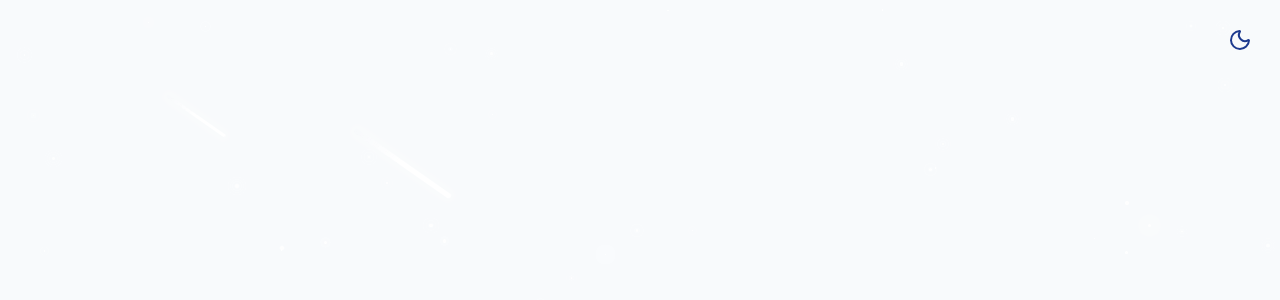
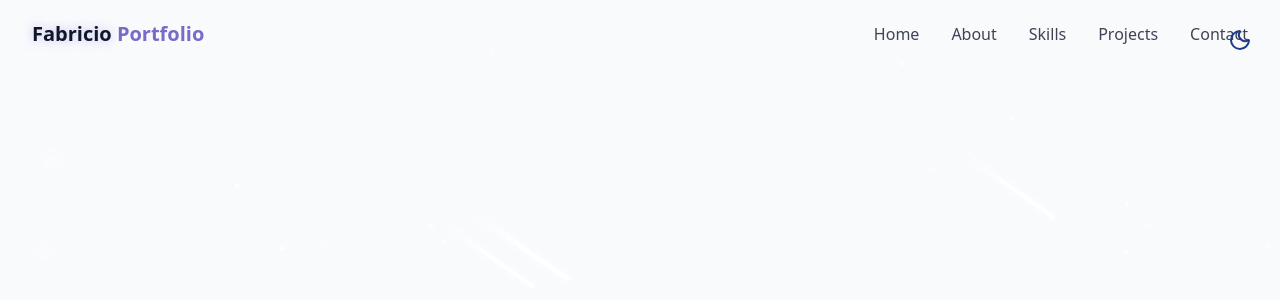
Before and after one commit to Fabricio-Fontenele/portifolio, a React (Vite) app: page / in a window 1280 px wide. Shown: the top 300 px of the page. Built offline with nearby package versions, Linux system fonts and the light colour scheme.

Commit message:
feat: add Navbar component and integrate it into Home page

```diff
--- /dev/null
+++ b/src/components/NavBar.jsx
@@ -0,0 +1,91 @@
+import { cn } from "@/lib/utils";
+import { Menu, X } from "lucide-react";
+import { useEffect, useState } from "react";
+
+const navItems = [
+  { name: "Home", href: "#hero" },
+  { name: "About", href: "#about" },
+  { name: "Skills", href: "#skills" },
+  { name: "Projects", href: "#projects" },
+  { name: "Contact", href: "#contact" },
+];
+
+export const Navbar = () => {
+  const [isScrolled, setIsScrolled] = useState(false);
+  const [isMenuOpen, setIsMenuOpen] = useState(false);
+
+  useEffect(() => {
+    const handleScroll = () => {
+      setIsScrolled(window.screenY > 10);
+    };
+
+    window.addEventListener("scroll", handleScroll);
+    return () => window.removeEventListener("scroll", handleScroll);
+  }, []);
+  return (
+    <nav
+      className={cn(
+        "fixed w-full z-40 transition-all duration-300",
+        isScrolled ? "py-3 bg-background/80 backdrop-blur-md shadow-xs" : "py-5"
+      )}
+    >
+      <div className="container flex items-center justify-between">
+        <a
+          className="text-xl font-bold text-primary flex items-center"
+          href="#hero"
+        >
+          <span className="relative z-10">
+            <span className="text-glow text-foreground"> Fabricio </span>{" "}
+            Portfolio
+          </span>
+        </a>
+
+        {/* desktop nav */}
+        <div className="hidden md:flex space-x-8">
+          {navItems.map((item, key) => (
+            <a
+              key={key}
+              href={item.href}
+              className="text-foreground/80 hover:text-primary transition-colors duration-300"
+            >
+              {item.name}
+            </a>
+          ))}
+        </div>
+
+        {/* mobile nav */}
+
+        <button
+          onClick={() => setIsMenuOpen((prev) => !prev)}
+          className="md:hidden p-2 text-foreground z-50"
+          aria-label={isMenuOpen ? "Close Menu" : "Open Menu"}
+        >
+          {isMenuOpen ? <X size={24} /> : <Menu size={24} />}{" "}
+        </button>
+
+        <div
+          className={cn(
+            "fixed inset-0 bg-background/95 backdroup-blur-md z-40 flex flex-col items-center justify-center",
+            "transition-all duration-300 md:hidden",
+            isMenuOpen
+              ? "opacity-100 pointer-events-auto"
+              : "opacity-0 pointer-events-none"
+          )}
+        >
+          <div className="flex flex-col space-y-8 text-xl">
+            {navItems.map((item, key) => (
+              <a
+                key={key}
+                href={item.href}
+                className="text-foreground/80 hover:text-primary transition-colors duration-300"
+                onClick={() => setIsMenuOpen(false)}
+              >
+                {item.name}
+              </a>
+            ))}
+          </div>
+        </div>
+      </div>
+    </nav>
+  );
+};
--- a/src/pages/Home.jsx
+++ b/src/pages/Home.jsx
@@ -1,5 +1,6 @@
 import { ThemeToggle } from "@/components/ThemeToggle";
 import { StarBackground } from "@/components/StarBackground";
+import { Navbar } from "@/components/NavBar";
 
 export const Home = () => {
   return (
@@ -9,7 +10,7 @@
       {/* Background Effects */}
       <StarBackground />
       {/* Navbar */}
-
+      <Navbar />
       {/* Main Content */}
 
       {/* Footer */}
```
